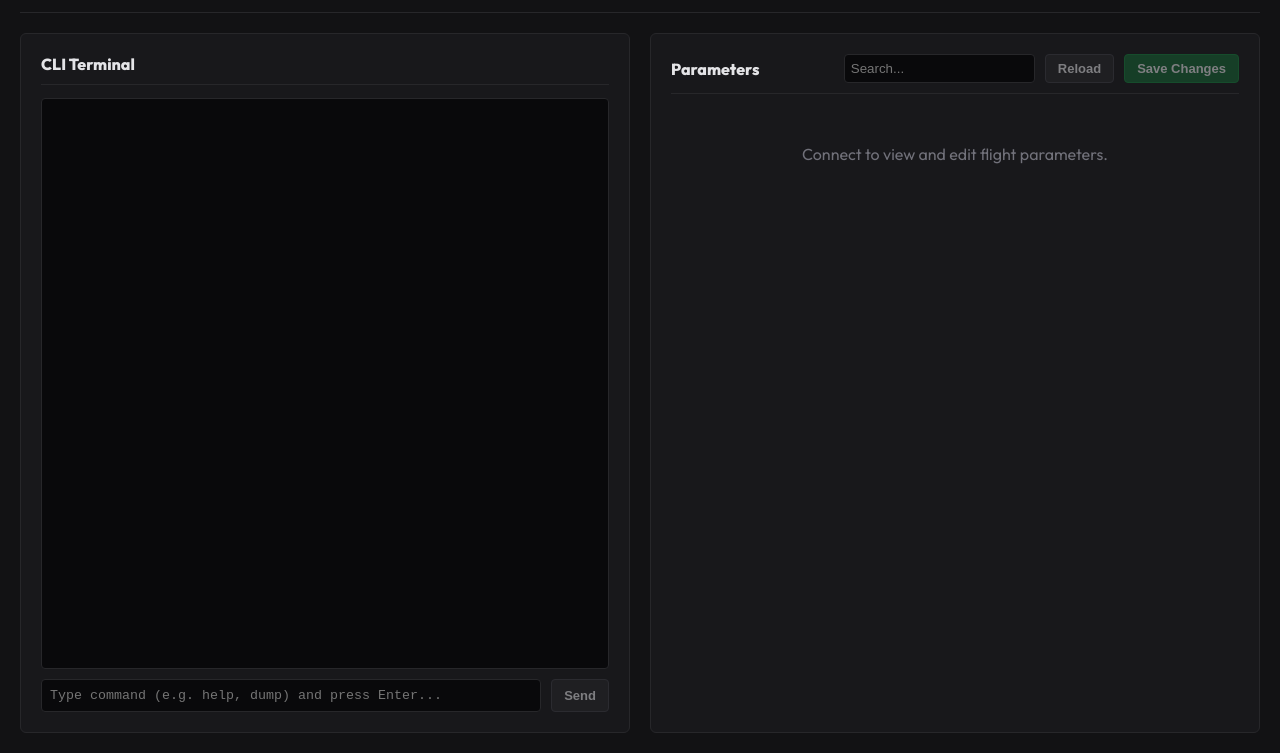
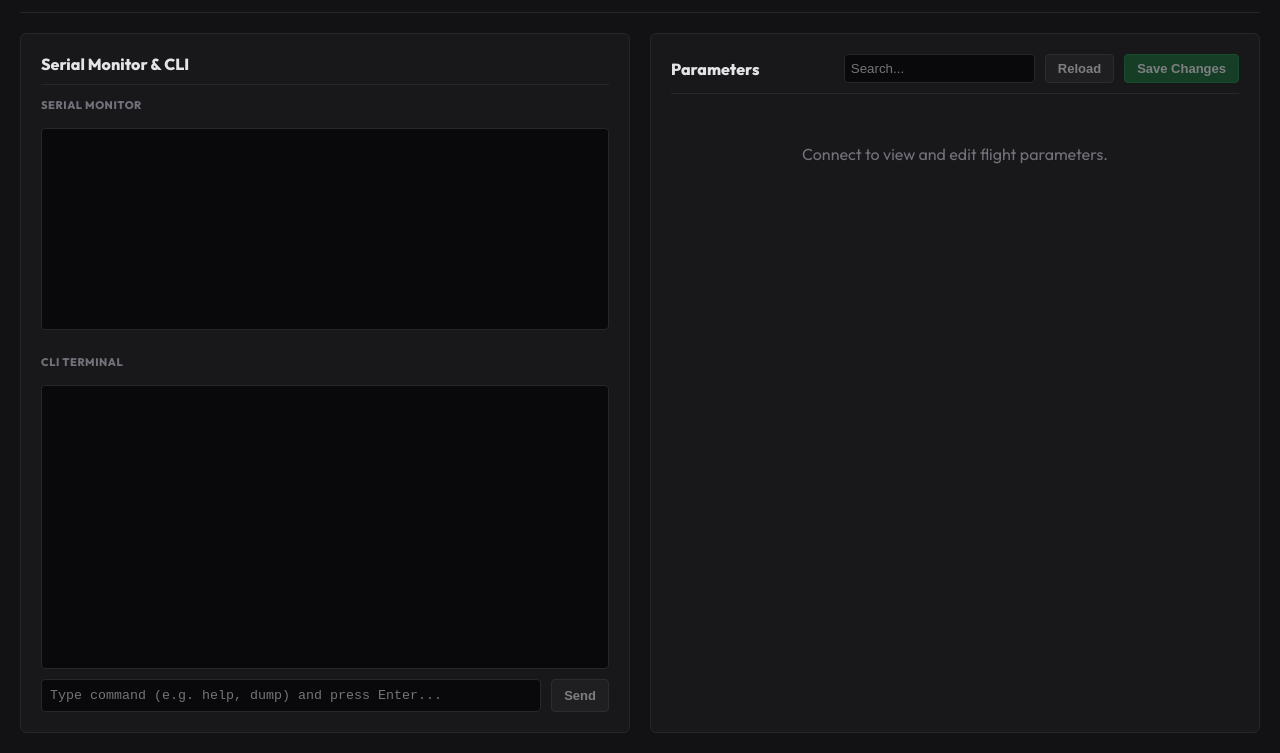
Before and after one commit to dashs20/Chesapeake, a plain HTML site: page configurator/index.html in a window 1280 px wide. Shown: the part 52-805 px from the top of the page. Drawn offline with Linux system fonts and the light colour scheme.

Commit message:
Add raw Serial Monitor to configurator UI
Integrate a dedicated raw Serial Monitor output screen above the CLI Terminal in the configurator. This displays all incoming serial traffic in real-time (including  and  lines) while keeping the CLI Terminal filtered and clean for command replies.

Assisted by Gemini

```diff
--- a/configurator/app.js
+++ b/configurator/app.js
@@ -115,6 +115,10 @@ function clearBoardUI() {
     const grid = document.getElementById("params-grid");
     grid.style.display = "none";
     grid.innerHTML = "";
+    const monitor = document.getElementById("serial-monitor");
+    if (monitor) monitor.textContent = "";
+    const output = document.getElementById("cli-output");
+    if (output) output.textContent = "";
 }
 
 async function writeRaw(text) {
@@ -143,10 +147,12 @@ function handleIncomingChunk(chunk) {
     serialBuffer += chunk;
     let lineEndIdx;
     let cliOutput = "";
+    let rawOutput = "";
     while ((lineEndIdx = serialBuffer.indexOf("\n")) !== -1) {
         const line = serialBuffer.substring(0, lineEndIdx);
         serialBuffer = serialBuffer.substring(lineEndIdx + 1);
         const trimmed = line.trim();
+        rawOutput += line + "\n";
         if (trimmed.startsWith("$")) {
             continue;
         }
@@ -167,11 +173,25 @@ function handleIncomingChunk(chunk) {
             }
         }
     }
+    if (rawOutput) {
+        appendSerialMonitor(rawOutput);
+    }
     if (cliOutput) {
         const output = document.getElementById("cli-output");
         output.textContent += cliOutput;
         output.scrollTop = output.scrollHeight;
     }
+}
+
+function appendSerialMonitor(text) {
+    const monitor = document.getElementById("serial-monitor");
+    if (!monitor) return;
+    monitor.textContent += text;
+    const lines = monitor.textContent.split("\n");
+    if (lines.length > 150) {
+        monitor.textContent = lines.slice(lines.length - 150).join("\n");
+    }
+    monitor.scrollTop = monitor.scrollHeight;
 }
 
 async function reloadParams() {
--- a/configurator/index.html
+++ b/configurator/index.html
@@ -19,8 +19,11 @@
 
     <div class="dashboard">
         <div class="panel console-panel">
-            <h2>CLI Terminal</h2>
+            <h2>Serial Monitor & CLI</h2>
             <div class="cli-container">
+                <div class="monitor-header">Serial Monitor</div>
+                <div id="serial-monitor" class="serial-monitor"></div>
+                <div class="monitor-header">CLI Terminal</div>
                 <div id="cli-output" class="cli-output"></div>
                 <div class="cli-input-line">
                     <input type="text" id="cli-input" placeholder="Type command (e.g. help, dump) and press Enter..." disabled>
--- a/configurator/style.css
+++ b/configurator/style.css
@@ -208,3 +208,26 @@ body {
     width: 140px;
     font-family: monospace;
 }
+
+.serial-monitor {
+    height: 180px;
+    background-color: #09090b;
+    border: 1px solid #27272a;
+    border-radius: 4px;
+    padding: 10px;
+    font-family: monospace;
+    font-size: 11px;
+    overflow-y: auto;
+    white-space: pre-wrap;
+    color: #4ade80;
+    margin-bottom: 15px;
+}
+
+.monitor-header {
+    font-size: 11px;
+    font-weight: 800;
+    color: #71717a;
+    margin-bottom: 6px;
+    text-transform: uppercase;
+    letter-spacing: 0.05em;
+}
```
